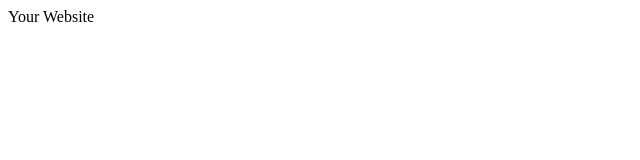
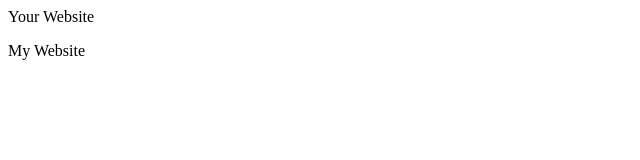
Before and after one commit to colinmatthews/MatinAvazpourPhotography, a plain HTML site: page index.html in a window 1280 px wide. Shown: the full height of the page, 0-640 px from the left. Drawn offline with Linux system fonts and the light colour scheme.

```diff
--- a/index.html
+++ b/index.html
@@ -6,6 +6,7 @@
 <body>
 
 	<p> Your Website</p>
+	<p> My Website </p>
 
 
 
```
